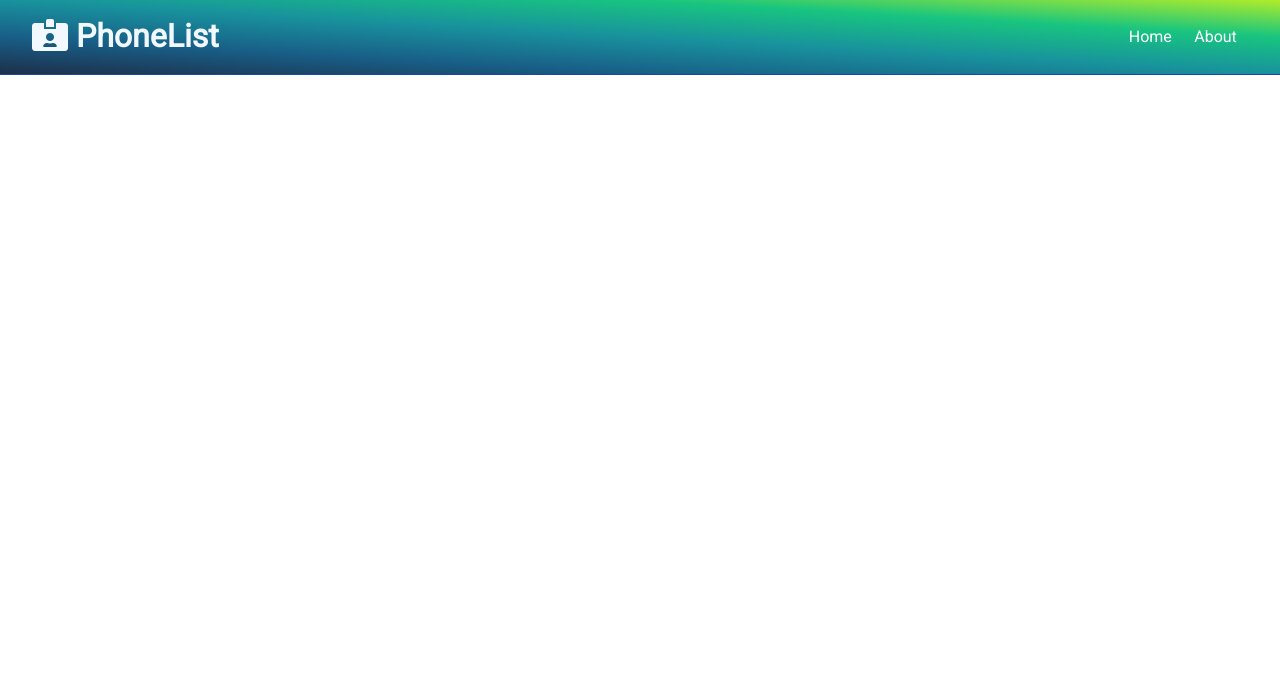
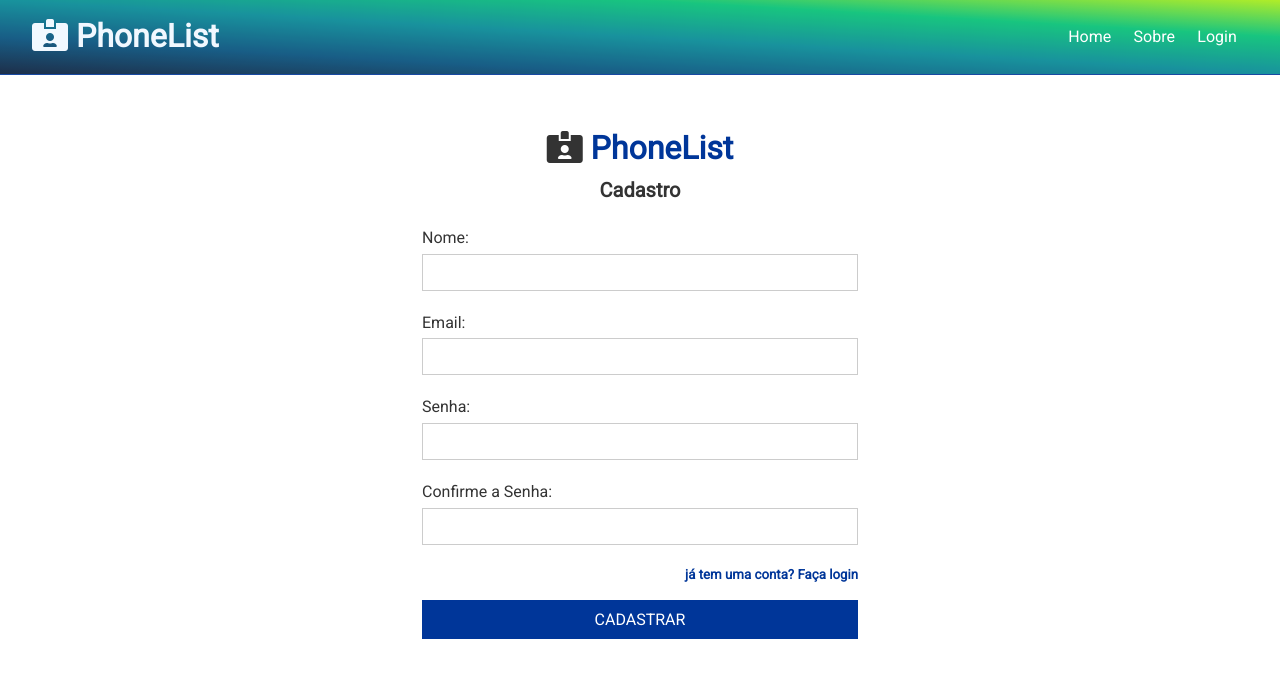
Before and after one commit to thienry/phone-list, a React (Create React App) app in the folder client/: page /cadastro in a window 1280 px wide. Shown: the top 678 px of the page. Built offline with nearby package versions, Linux system fonts and the light colour scheme.

Commit message:
Register & Login forms created

```diff
--- a/client/src/App.js
+++ b/client/src/App.js
@@ -4,9 +4,11 @@ import { BrowserRouter as Router, Route, Switch } from "react-router-dom";
 import Navbar from "./components/layout/Navbar";
 import Home from "./components/pages/Home";
 import About from "./components/pages/About";
+import Register from "./components/auth/Register";
+import Login from "./components/auth/Login";
 
 import ContactState from "./context/contact/contactState";
-import AuthState from "./context/auth/AuthState";
+import AuthState from "./context/auth/authState";
 
 function App() {
   return (
@@ -18,7 +20,9 @@ function App() {
             <div className="container">
               <Switch>
                 <Route exact path="/" component={Home} />
-                <Route exact path="/about" component={About} />
+                <Route exact path="/sobre" component={About} />
+                <Route exact path="/cadastro" component={Register} />
+                <Route exact path="/login" component={Login} />
               </Switch>
             </div>
           </>
--- /dev/null
+++ b/client/src/components/auth/Login.js
@@ -0,0 +1,63 @@
+import React, { useState } from "react";
+import { Link } from "react-router-dom";
+
+const Login = ({ icon, title }) => {
+  const [user, setUser] = useState({
+    email: "",
+    password: ""
+  });
+
+  const { email, password } = user;
+
+  const onChange = e => {
+    setUser({ ...user, [e.target.name]: e.target.value });
+  };
+
+  const onSubmit = e => {
+    e.preventDefault();
+    console.log("Envio do Login!");
+  };
+
+  return (
+    <div className="form-container">
+      <div>
+        <h1>
+          <i className={icon} /> <span className="text-primary">{title}</span>
+          <p className="lead" style={{ textAlign: "center" }}>
+            Login
+          </p>
+        </h1>
+      </div>
+      <form onSubmit={onSubmit}>
+        <div className="form-group">
+          <label htmlFor="email">Email: </label>
+          <input type="email" name="email" value={email} onChange={onChange} />
+        </div>
+        <div className="form-group">
+          <label htmlFor="password">Senha: </label>
+          <input
+            type="password"
+            name="password"
+            value={password}
+            onChange={onChange}
+          />
+        </div>
+        <h5 style={{ float: "right", marginBottom: "15px" }}>
+          <Link to="/cadastro">Não tem uma conta? Inscreva-se</Link>
+        </h5>
+        <input
+          type="submit"
+          value="LOGIN"
+          className="btn btn-primary btn-block"
+        />
+      </form>
+    </div>
+  );
+};
+
+Login.defaultProps = {
+  icon: "fas fa-id-card-alt",
+  title: "PhoneList"
+};
+
+export default Login;
--- /dev/null
+++ b/client/src/components/auth/Register.js
@@ -0,0 +1,76 @@
+import React, { useState } from "react";
+import { Link } from "react-router-dom";
+
+const Register = ({ icon, title }) => {
+  const [user, setUser] = useState({
+    name: "",
+    email: "",
+    password: "",
+    confirmPassword: ""
+  });
+
+  const { name, email, password, confirmPassword } = user;
+
+  const onChange = e => {
+    setUser({ ...user, [e.target.name]: e.target.value });
+  };
+
+  const onSubmit = e => {
+    e.preventDefault();
+    console.log("Envio do cadastro!");
+  };
+
+  return (
+    <div className="form-container">
+      <div>
+        <h1>
+          <i className={icon} /> <span className="text-primary">{title}</span>
+          <p className="lead" style={{ textAlign: "center" }}>Cadastro</p>
+        </h1>
+      </div>
+      <form onSubmit={onSubmit}>
+        <div className="form-group">
+          <label htmlFor="name">Nome: </label>
+          <input type="text" name="name" value={name} onChange={onChange} />
+        </div>
+        <div className="form-group">
+          <label htmlFor="email">Email: </label>
+          <input type="email" name="email" value={email} onChange={onChange} />
+        </div>
+        <div className="form-group">
+          <label htmlFor="password">Senha: </label>
+          <input
+            type="password"
+            name="password"
+            value={password}
+            onChange={onChange}
+          />
+        </div>
+        <div className="form-group">
+          <label htmlFor="confirmPassword">Confirme a Senha: </label>
+          <input
+            type="password"
+            name="confirmPassword"
+            value={confirmPassword}
+            onChange={onChange}
+          />
+        </div>
+        <h5 style={{ float: "right", marginBottom: "15px" }}>
+          <Link to="/login">já tem uma conta? Faça login</Link>
+        </h5>
+        <input
+          type="submit"
+          value="CADASTRAR"
+          className="btn btn-primary btn-block"
+        />
+      </form>
+    </div>
+  );
+};
+
+Register.defaultProps = {
+  icon: "fas fa-id-card-alt",
+  title: "PhoneList"
+};
+
+export default Register;
--- a/client/src/components/layout/Navbar.js
+++ b/client/src/components/layout/Navbar.js
@@ -13,7 +13,10 @@ const Navbar = ({ title, icon }) => {
           <Link to="/">Home</Link>
         </li>
         <li>
-          <Link to="/about">About</Link>
+          <Link to="/about">Sobre</Link>
+        </li>
+        <li>
+          <Link to="/login">Login</Link>
         </li>
       </ul>
     </div>
```
